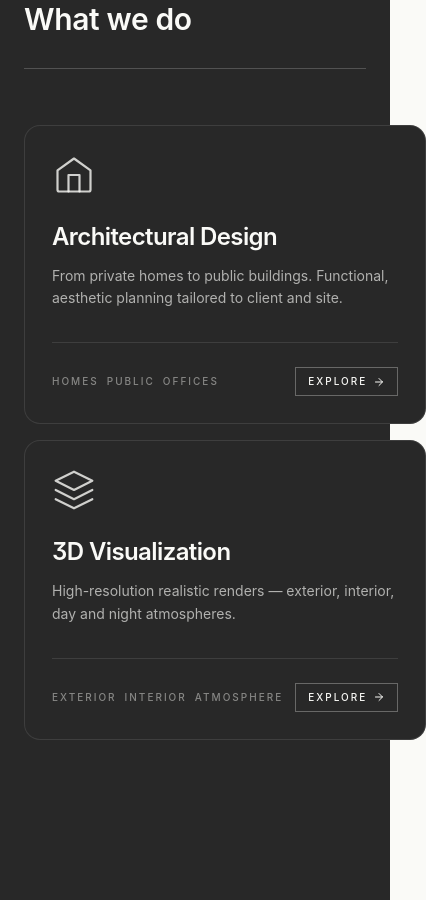
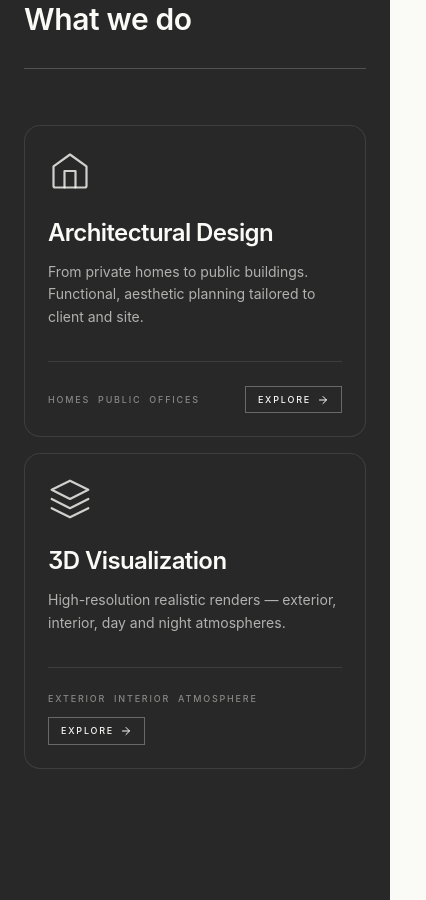
Before and after one commit to eliyaavisror/eliyastudio-new-web, a Next.js app: page /en in a window 390 px wide. Shown: the part 920-1820 px from the top of the page, 426 px wide, since content can reach past the window. Built offline with nearby package versions, Linux system fonts and the light colour scheme.

Commit message:
Fix ServiceCard mobile responsive width and overflow to prevent horizontal scroll

```diff
--- a/src/app/[locale]/page.tsx
+++ b/src/app/[locale]/page.tsx
@@ -128,7 +128,7 @@ function ServiceCard({
   return (
     <Link
       href={href}
-      className="group bg-ink rounded-2xl p-7 sm:p-10 md:p-12 lg:p-14 flex flex-col justify-between
+      className="group bg-ink rounded-2xl p-6 sm:p-8 md:p-12 lg:p-14 flex flex-col justify-between w-full max-w-full overflow-hidden
         ring-1 ring-inset ring-paper/10
         transition-all duration-200
         hover:ring-paper/20
@@ -143,15 +143,15 @@ function ServiceCard({
         <p className="text-paper/65 leading-relaxed text-sm md:text-base flex-1">{body}</p>
       </div>
 
-      <div className="mt-8 pt-6 border-t border-paper/10 flex items-center justify-between gap-3">
-        <div className="flex items-center gap-2 sm:gap-3">
+      <div className="mt-8 pt-6 border-t border-paper/10 flex flex-wrap items-center justify-between gap-y-3 gap-x-2">
+        <div className="flex flex-wrap items-center gap-2 sm:gap-2.5">
           {tags.map((tag) => (
-            <span key={tag} className="ticker text-[10px] text-paper/45">
+            <span key={tag} className="ticker text-[9px] sm:text-[10px] text-paper/45">
               {tag}
             </span>
           ))}
         </div>
-        <span className="ticker text-[10px] text-paper border border-paper/30 px-3 py-1.5 flex-shrink-0 flex items-center gap-1.5 transition-all duration-300">
+        <span className="ticker text-[9px] sm:text-[10px] text-paper border border-paper/30 px-3 py-1.5 flex-shrink-0 flex items-center gap-1.5 transition-all duration-300">
           <span>{ctaText}</span>
           <svg
             width="12"
```
